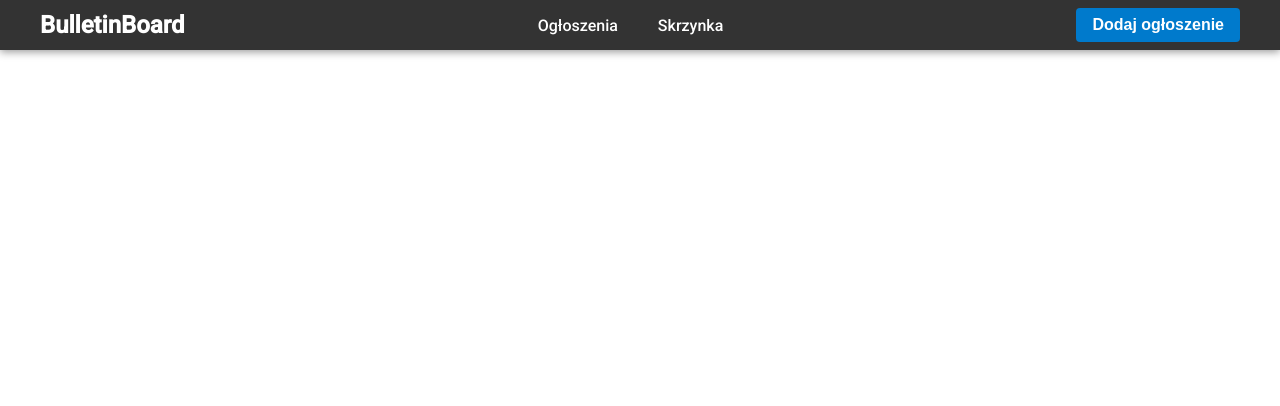
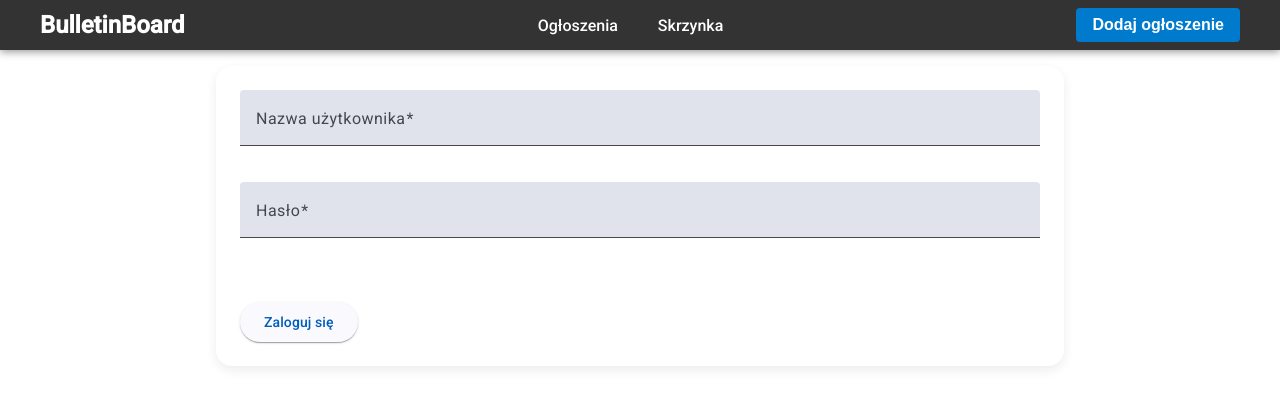
Before and after one commit to timuslala/BulletinBoard, an Angular app in the folder front/BulletinBoard/: page /login in a window 1280 px wide. Before the commit this address led to /. Shown: the top 406 px of the page. Built offline with nearby package versions, Linux system fonts and the light colour scheme.

Commit message:
Basic login and registration. Communication with backend works

```diff
--- a/front/BulletinBoard/src/app/app.routes.ts
+++ b/front/BulletinBoard/src/app/app.routes.ts
@@ -11,6 +11,13 @@ export const routes: Routes = [
     loadComponent: () =>
       import('./pages/auth/register-page/register-page.component').then(
         (m) => m.RegisterPageComponent
+      ),
+  },
+  {
+    path: 'login',
+    loadComponent: () =>
+      import('./pages/auth/login-page/login-page.component').then(
+        (m) => m.LoginPageComponent
       ),
   },
   {
--- /dev/null
+++ b/front/BulletinBoard/src/app/components/auth/login-form/login-form.component.html
@@ -0,0 +1,29 @@
+<form [formGroup]="form" (ngSubmit)="submit()">
+  <mat-form-field appearance="fill">
+    <mat-label>Nazwa użytkownika</mat-label>
+    <input matInput formControlName="username" required />
+    <mat-error *ngIf="form.get('username')?.hasError('required')">
+      Nazwa użytkownika jest wymagana.
+    </mat-error>
+    <mat-error *ngIf="form.get('username')?.hasError('minlength')">
+      Nazwa użytkownika musi mieć co najmniej 4 znaki.
+    </mat-error>
+  </mat-form-field>
+
+  <mat-form-field appearance="fill">
+    <mat-label>Hasło</mat-label>
+    <input matInput type="password" formControlName="password" required />
+    <mat-error *ngIf="form.get('password')?.hasError('required')">
+      Hasło jest wymagane.
+    </mat-error>
+    <mat-error *ngIf="form.get('password')?.hasError('minlength')">
+      Hasło musi mieć co najmniej 4 znaki.
+    </mat-error>
+  </mat-form-field>
+
+  <div class="button-group">
+    <button mat-raised-button color="primary" type="submit">
+      Zaloguj się
+    </button>
+  </div>
+</form>
--- /dev/null
+++ b/front/BulletinBoard/src/app/components/auth/login-form/login-form.component.scss
@@ -0,0 +1,36 @@
+:host {
+  display: block;
+  max-width: 800px;
+  margin: 0 auto;
+  padding: 24px;
+  background-color: #ffffff;
+  border-radius: 16px;
+  box-shadow: 0 4px 12px rgba(0, 0, 0, 0.08);
+
+  form {
+    display: flex;
+    flex-direction: column;
+    gap: 16px;
+  }
+
+  mat-form-field {
+    width: 100%;
+
+    mat-error {
+      color: #d32f2f;
+      font-size: 13px;
+      margin-top: 4px;
+    }
+  }
+
+  .button-group {
+    display: flex;
+    gap: 10px;
+    margin-top: 20px;
+
+    button[type="submit"] {
+      align-self: flex-end;
+      margin-top: 8px;
+    }
+  }
+}
--- /dev/null
+++ b/front/BulletinBoard/src/app/components/auth/login-form/login-form.component.ts
@@ -0,0 +1,34 @@
+import { Component, EventEmitter, Output } from '@angular/core';
+import { CommonModule } from '@angular/common';
+import { FormBuilder, FormGroup, Validators, ReactiveFormsModule } from '@angular/forms';
+import { MatFormFieldModule } from '@angular/material/form-field';
+import { MatInputModule } from '@angular/material/input';
+import { MatButtonModule } from '@angular/material/button';
+
+@Component({
+  selector: 'app-login-form',
+  standalone: true,
+  imports: [CommonModule, ReactiveFormsModule, MatFormFieldModule, MatInputModule, MatButtonModule],
+  templateUrl: './login-form.component.html',
+  styleUrls: ['./login-form.component.scss'],
+})
+export class LoginFormComponent {
+  @Output() submitted = new EventEmitter<{ username: string; password: string }>();
+
+  form: FormGroup;
+
+  constructor(private fb: FormBuilder) {
+    this.form = this.fb.group({
+      username: ['', [Validators.required, Validators.minLength(4)]],
+      password: ['', [Validators.required, Validators.minLength(4)]],
+    });
+  }
+
+  submit() {
+    if (this.form.valid) {
+      this.submitted.emit(this.form.value);
+    } else {
+      this.form.markAllAsTouched();
+    }
+  }
+}
--- a/front/BulletinBoard/src/app/pages/auth/login-page/login-page.component.html
+++ b/front/BulletinBoard/src/app/pages/auth/login-page/login-page.component.html
@@ -1 +1 @@
-<p>login-page works!</p>
+<app-login-form (submitted)="onSubmit($event)"></app-login-form>
--- a/front/BulletinBoard/src/app/pages/auth/login-page/login-page.component.ts
+++ b/front/BulletinBoard/src/app/pages/auth/login-page/login-page.component.ts
@@ -1,11 +1,33 @@
 import { Component } from '@angular/core';
+import { Router } from '@angular/router';
+import { CommonModule } from '@angular/common';
+import { LoginFormComponent } from '../../../components/auth/login-form/login-form.component';
+import { AuthService } from '../../../services/auth.service';
+import { MatSnackBar, MatSnackBarModule } from '@angular/material/snack-bar';
 
 @Component({
   selector: 'app-login-page',
-  imports: [],
+  standalone: true,
+  imports: [CommonModule, LoginFormComponent, MatSnackBarModule],
   templateUrl: './login-page.component.html',
-  styleUrl: './login-page.component.scss'
+  styleUrls: ['./login-page.component.scss'],
 })
 export class LoginPageComponent {
+  constructor(
+    private authService: AuthService,
+    private router: Router,
+    private snackbar: MatSnackBar
+  ) {}
 
+  onSubmit(credentials: { username: string; password: string }) {
+    this.authService.login(credentials).subscribe({
+      next: () => {
+        this.snackbar.open('Zalogowano pomyślnie!', 'Zamknij', { duration: 3000 });
+        this.router.navigate(['/ads']);
+      },
+      error: () => {
+        this.snackbar.open('Nieprawidłowe dane logowania.', 'Zamknij', { duration: 3000 });
+      },
+    });
+  }
 }
--- a/front/BulletinBoard/src/app/pages/auth/register-page/register-page.component.ts
+++ b/front/BulletinBoard/src/app/pages/auth/register-page/register-page.component.ts
@@ -1,7 +1,7 @@
 import { Component } from '@angular/core';
 import { CommonModule } from '@angular/common';
 import { RegisterFormComponent } from '../../../components/auth/register-form/register-form.component';
-import { UserService } from '../../../services/auth.service';
+import { AuthService } from '../../../services/auth.service';
 import { Router } from '@angular/router';
 import { MatSnackBar, MatSnackBarModule } from '@angular/material/snack-bar';
 
@@ -14,18 +14,18 @@ import { MatSnackBar, MatSnackBarModule } from '@angular/material/snack-bar';
 })
 export class RegisterPageComponent {
   constructor(
-    private userService: UserService,
+    private authService: AuthService,
     private router: Router,
     private snackbar: MatSnackBar
   ) {}
 
   onSubmit(userData: any) {
-    this.userService.register(userData).subscribe({
+    this.authService.register(userData).subscribe({
       next: () => {
         this.snackbar.open('Rejestracja zakończona sukcesem!', 'Zamknij', {
           duration: 3000,
         });
-        this.router.navigate(['/ads']); // lub tam, gdzie chcesz
+        this.router.navigate(['/login']);
       },
       error: () => {
         this.snackbar.open('Błąd rejestracji. Spróbuj ponownie.', 'Zamknij', {
--- a/front/BulletinBoard/src/app/services/auth.service.ts
+++ b/front/BulletinBoard/src/app/services/auth.service.ts
@@ -1,11 +1,11 @@
 import { Injectable } from '@angular/core';
 import { HttpClient } from '@angular/common/http';
-import { Observable } from 'rxjs';
+import { Observable, tap } from 'rxjs';
 
 @Injectable({
   providedIn: 'root',
 })
-export class UserService {
+export class AuthService {
   private apiUrl = 'http://localhost:8080/api/users';
 
   constructor(private http: HttpClient) {}
@@ -13,4 +13,38 @@ export class UserService {
   register(userData: any): Observable<any> {
     return this.http.post(`${this.apiUrl}/register`, userData);
   }
+
+  login(credentials: { username: string; password: string }): Observable<any> {
+    return this.http
+      .post<{ token: string }>(`${this.apiUrl}/login`, credentials)
+      .pipe(
+        tap((response) => {
+          localStorage.setItem('token', response.token);
+        })
+      );
+  }
+
+  logout() {
+    localStorage.removeItem('token');
+  }
+
+  getToken(): string | null {
+    return localStorage.getItem('token');
+  }
+
+  // login(credentials: { username: string; password: string }): Observable<any> {
+  //   return this.http.post(`${this.apiUrl}/login`, credentials);
+  // }
+
+  // saveToken(token: string): void {
+  //   localStorage.setItem('authToken', token);
+  // }
+
+  // getToken(): string | null {
+  //   return localStorage.getItem('authToken');
+  // }
+
+  // logout(): void {
+  //   localStorage.removeItem('authToken');
+  // }
 }
```
Also changed, not shown: 1 other file (tests, documents, lock files or other folders).
